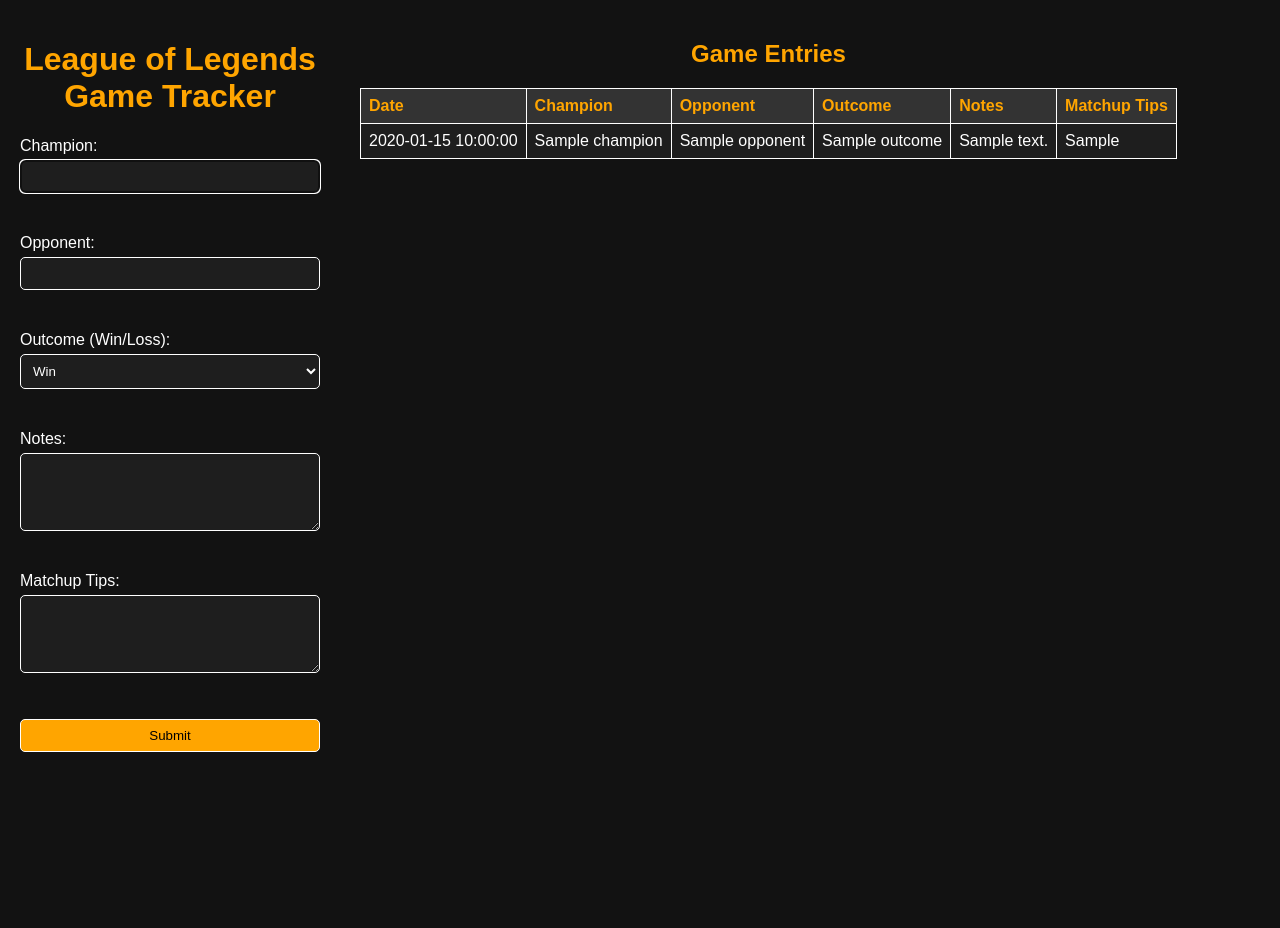
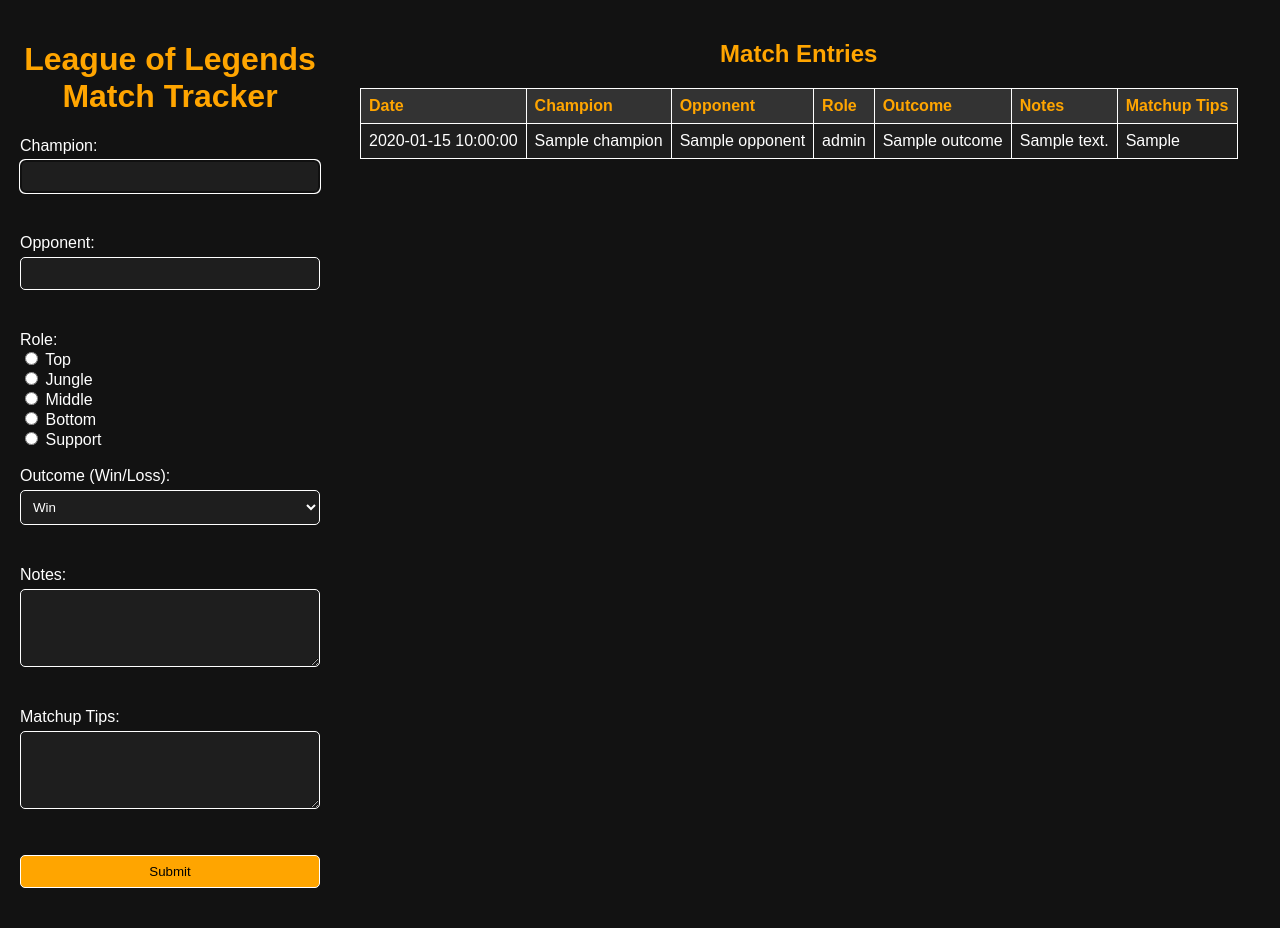
Before and after one commit to Vaeldorm/LoL-Tracker-v3, a Flask app: template templates/index.html in a window 1280 px wide. Before the commit the page ends 752 px from the top, so only its background shows below. Run offline with Flask 3, Linux system fonts and the light colour scheme; the template is opened without the code that fills it: most values are stand-ins (such as "Sample title", 1, 10 or a date in 2020).

Commit message:
Adding files from v2 before reformatting code to support .json as primary form of data retention as an upgrade from using .csv
-- Implementing JSON uses, tweaked so that json input mimics PEP 8 principles and is easier on the  eyes. Implemented a favicon that is not currently functioning, need to troubleshoot.
-- Updating gitignore for pythonanywhere launch
-- Added radio buttons for roles

```diff
--- a/templates/index.html
+++ b/templates/index.html
@@ -3,7 +3,7 @@
 <head>
     <meta charset="UTF-8">
     <meta name="viewport" content="width=device-width, initial-scale=1.0">
-    <title>League of Legends Game Tracker</title>
+    <title>League of Legends Match Tracker</title>
     <link rel="icon" type="image/x-icon" href="favicon.ico">
     <style>
         body {
@@ -91,32 +91,54 @@
 <body>
 <div class="container">
     <div class="form-container">
-        <h1>League of Legends Game Tracker</h1>
+        <h1>League of Legends Match Tracker</h1>
         <form action="/" method="post">
             <label for="champion">Champion:</label>
             <input type="text" id="champion" name="champion" required autofocus><br><br>
+
             <label for="opponent">Opponent:</label>
             <input type="text" id="opponent" name="opponent" required><br><br>
+
+            <label for="role">Role:</label><br>
+            <input type="radio" id="top" name="role" value="Top">
+            <label for="top">Top</label><br>
+
+            <input type="radio" id="jungle" name="role" value="Jungle">
+            <label for="jungle">Jungle</label><br>
+
+            <input type="radio" id="middle" name="role" value="Middle">
+            <label for="middle">Middle</label><br>
+
+            <input type="radio" id="bottom" name="role" value="Bottom">
+            <label for="bottom">Bottom</label><br>
+
+            <input type="radio" id="support" name="role" value="Support">
+            <label for="support">Support</label><br><br>
+
             <label for="outcome">Outcome (Win/Loss):</label>
             <select id="outcome" name="outcome">
                 <option value="Win">Win</option>
                 <option value="Loss">Loss</option>
             </select><br><br>
+
             <label for="notes">Notes:</label><br>
             <textarea id="notes" name="notes" rows="4" cols="30"></textarea><br><br>
+
             <label for="matchup_tips">Matchup Tips:</label><br>
             <textarea id="matchup_tips" name="matchup_tips" rows="4" cols="30"></textarea><br><br>
+
             <input type="submit" value="Submit">
         </form>
     </div>
     <div class="game-entries-container">
-        <h2>Game Entries</h2>
+        <h2>Match Entries</h2>
         <table border="1">
             <thead>
             <tr>
                 <th>Date</th>
                 <th>Champion</th>
                 <th>Opponent</th>
+                <th>Role</th>
                 <th>Outcome</th>
                 <th>Notes</th>
                 <th>Matchup Tips</th>
@@ -128,6 +150,7 @@
                 <td>{{ entry.date }}</td>
                 <td>{{ entry.champion }}</td>
                 <td>{{ entry.opponent }}</td>
+                <td>{{ entry.role }}</td>
                 <td>{{ entry.outcome }}</td>
                 <td>{{ entry.notes }}</td>
                 <td>{{ entry.matchup_tips }}</td>
```
